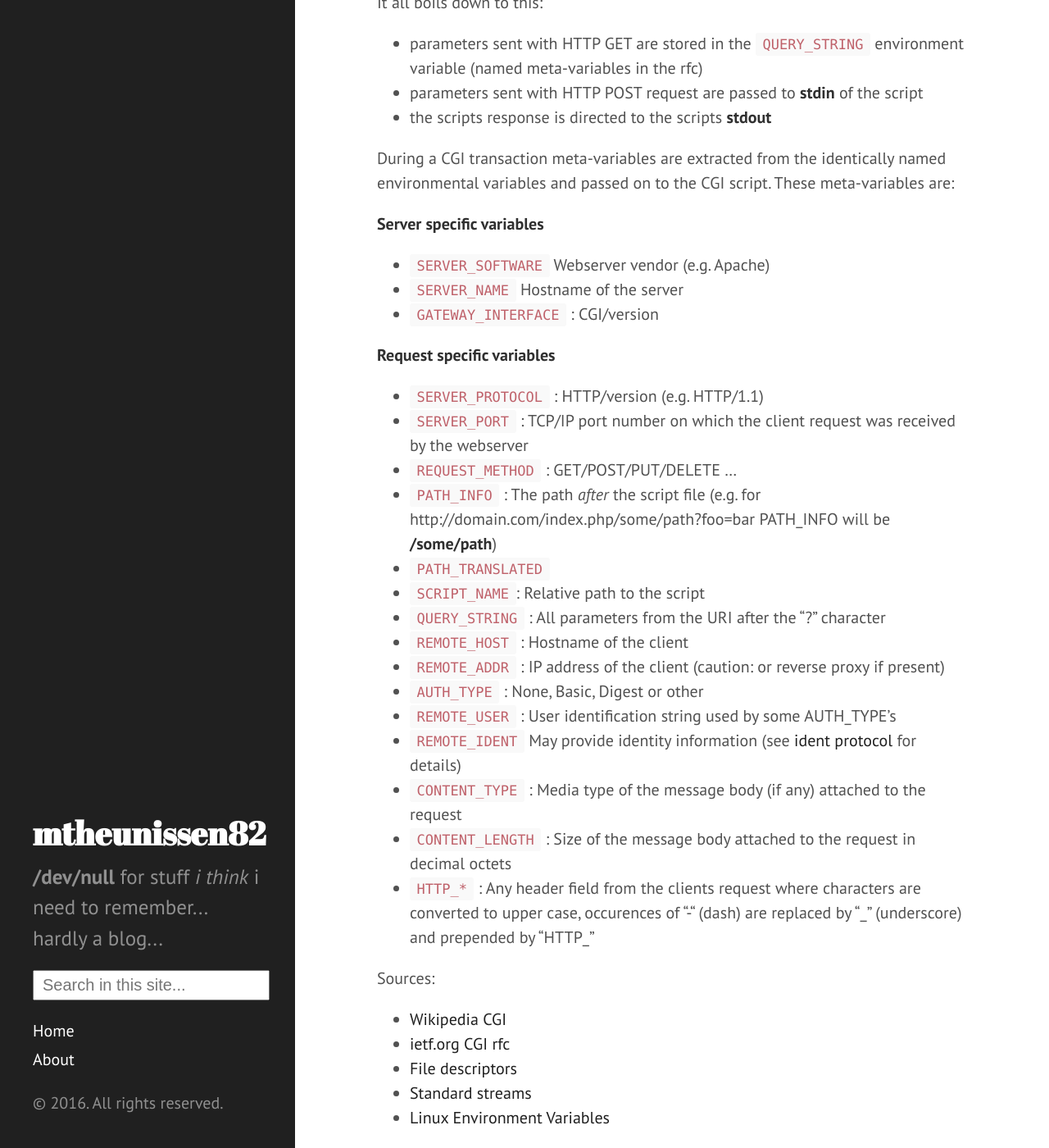
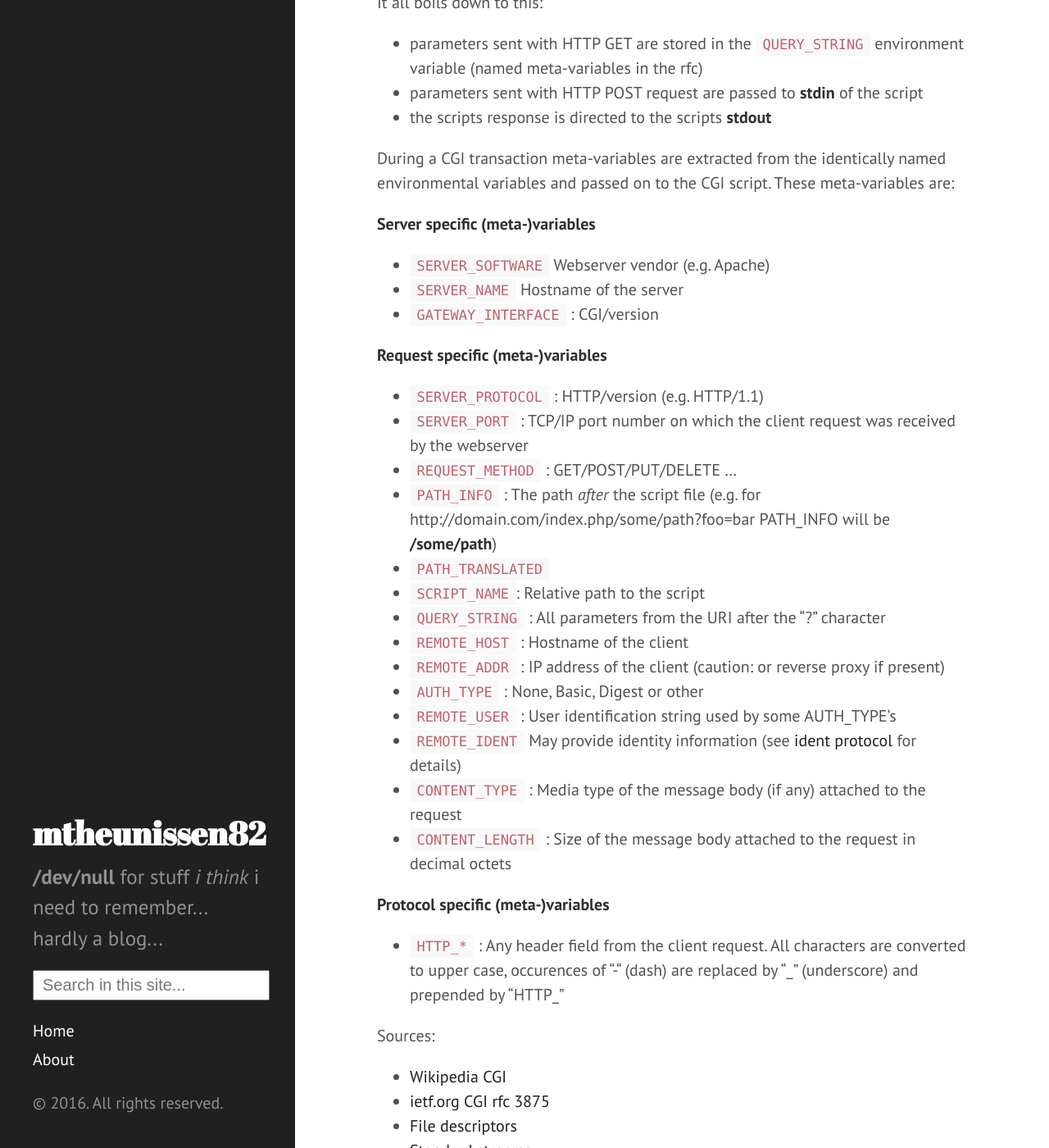
Before and after one commit to mtheunissen82/mtheunissen82.github.io, a Jekyll site: the page built from _posts/2016-07-03-cgi.md, in a window 1280 px wide and 1400 px high, scrolled down 902 px. Shown: the whole window at 82% size. Built offline with Jekyll 4.4.1, drawn with Linux system fonts in a browser that asks for light colours; nearby versions of some CDN libraries; comment, search, counter and statistics services are not loaded.

Commit message:
Modify cgi post to differentiate between the various kind of meta-variables

```diff
--- a/_posts/2016-07-03-cgi.md
+++ b/_posts/2016-07-03-cgi.md
@@ -28,12 +28,12 @@ It all boils down to this:
 During a CGI transaction meta-variables are extracted from the identically named environmental variables and passed on to the CGI script.
 These meta-variables are:
 
-**Server specific variables**
+**Server specific (meta-)variables**
 - `SERVER_SOFTWARE` Webserver vendor (e.g. Apache)
 - `SERVER_NAME`  Hostname of the server
 - `GATEWAY_INTERFACE` : CGI/version
 
-**Request specific variables**
+**Request specific (meta-)variables**
 - `SERVER_PROTOCOL` : HTTP/version (e.g. HTTP/1.1)
 - `SERVER_PORT` : TCP/IP port number on which the client request was received by the webserver
 - `REQUEST_METHOD` : GET/POST/PUT/DELETE ...
@@ -48,11 +48,13 @@ These meta-variables are:
 - `REMOTE_IDENT`  May provide identity information (see [ident protocol][7] for details)
 - `CONTENT_TYPE` : Media type of the message body (if any) attached to the request
 - `CONTENT_LENGTH` : Size of the message body attached to the request in decimal octets
-- `HTTP_*` : Any header field from the clients request where characters are converted to upper case, occurences of "-" (dash) are replaced by "\_" (underscore) and prepended by "HTTP_"
+
+**Protocol specific (meta-)variables**
+- `HTTP_*` : Any header field from the client request. All characters are converted to upper case, occurences of "-" (dash) are replaced by "\_" (underscore) and prepended by "HTTP_"
 
 Sources:
 - [Wikipedia CGI][2]
-- [ietf.org CGI rfc][3]
+- [ietf.org CGI rfc 3875][3]
 - [File descriptors][4]
 - [Standard streams][5]
 - [Linux Environment Variables][6]
```
